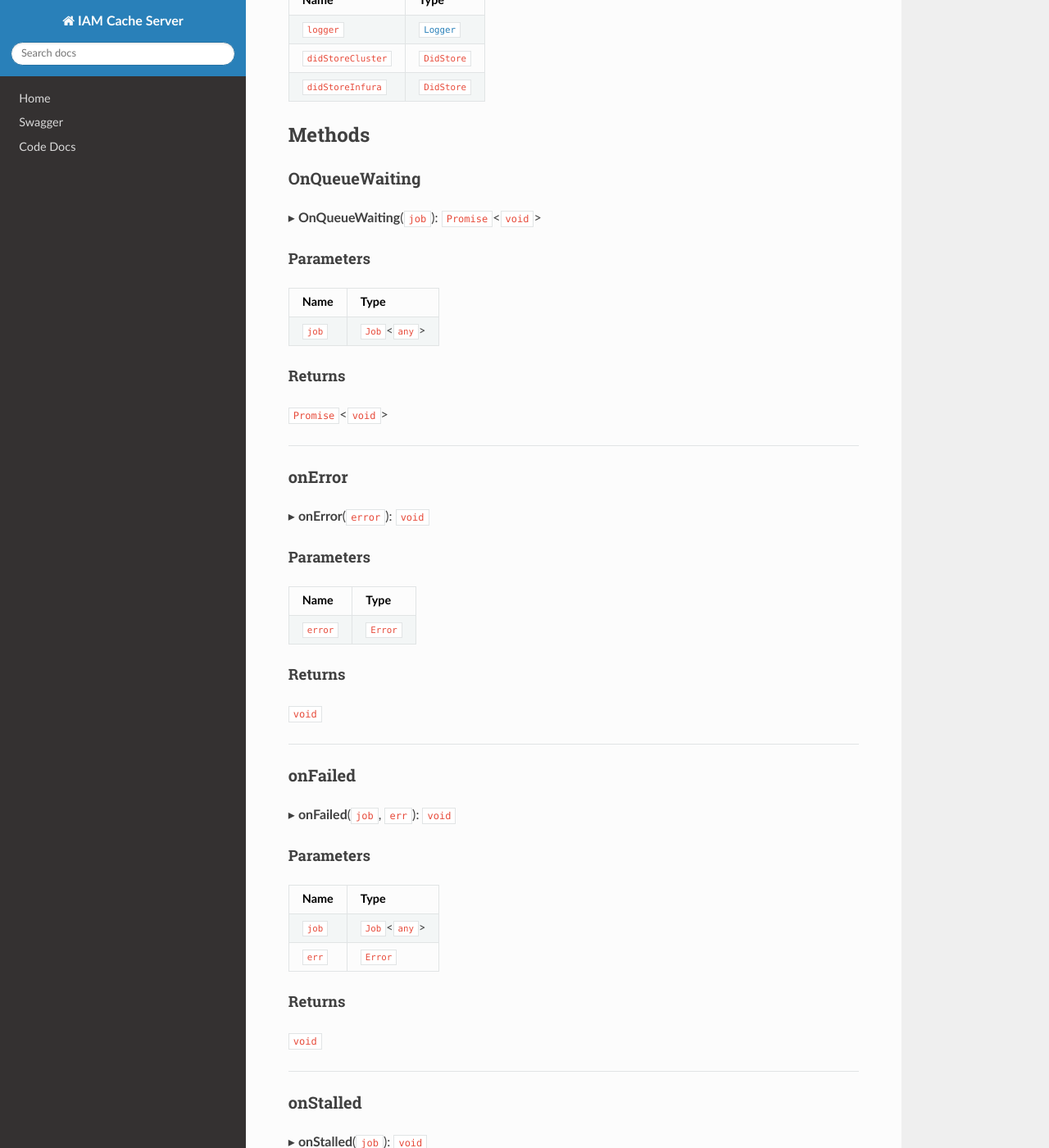
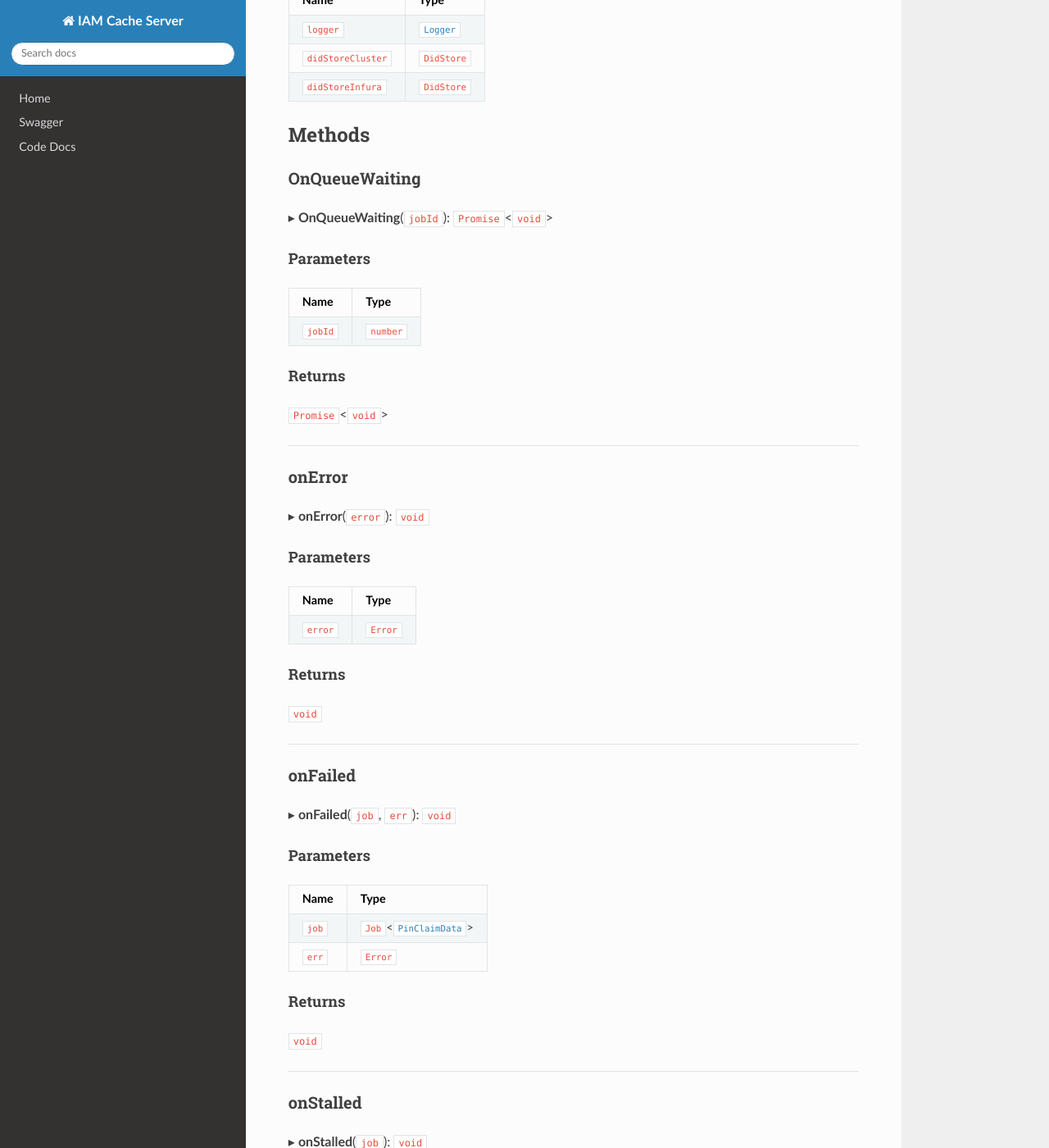
Before and after one commit to energywebfoundation/ssi-hub, an MkDocs documentation site: the page built from docs/api/classes/modules_ipfs_pin_processor.PinProcessor.md, in a window 1280 px wide and 1400 px high, scrolled down 776 px. Shown: the whole window at 82% size. Built offline with MkDocs 1.6.1, drawn with Linux system fonts in a browser that asks for light colours; nearby versions of some CDN libraries.

```diff
--- a/docs/api/classes/modules_ipfs_pin_processor.PinProcessor.md
+++ b/docs/api/classes/modules_ipfs_pin_processor.PinProcessor.md
@@ -34,13 +34,13 @@
 
 ### OnQueueWaiting
 
-▸ **OnQueueWaiting**(`job`): `Promise`<`void`\>
+▸ **OnQueueWaiting**(`jobId`): `Promise`<`void`\>
 
 #### Parameters
 
 | Name | Type |
 | :------ | :------ |
-| `job` | `Job`<`any`\> |
+| `jobId` | `number` |
 
 #### Returns
 
@@ -72,7 +72,7 @@ ___
 
 | Name | Type |
 | :------ | :------ |
-| `job` | `Job`<`any`\> |
+| `job` | `Job`<[`PinClaimData`](../modules/modules_ipfs_ipfs_types.md#pinclaimdata)\> |
 | `err` | `Error` |
 
 #### Returns
@@ -89,7 +89,7 @@ ___
 
 | Name | Type |
 | :------ | :------ |
-| `job` | `Job`<`any`\> |
+| `job` | `Job`<[`PinClaimData`](../modules/modules_ipfs_ipfs_types.md#pinclaimdata)\> |
 
 #### Returns
 
```
